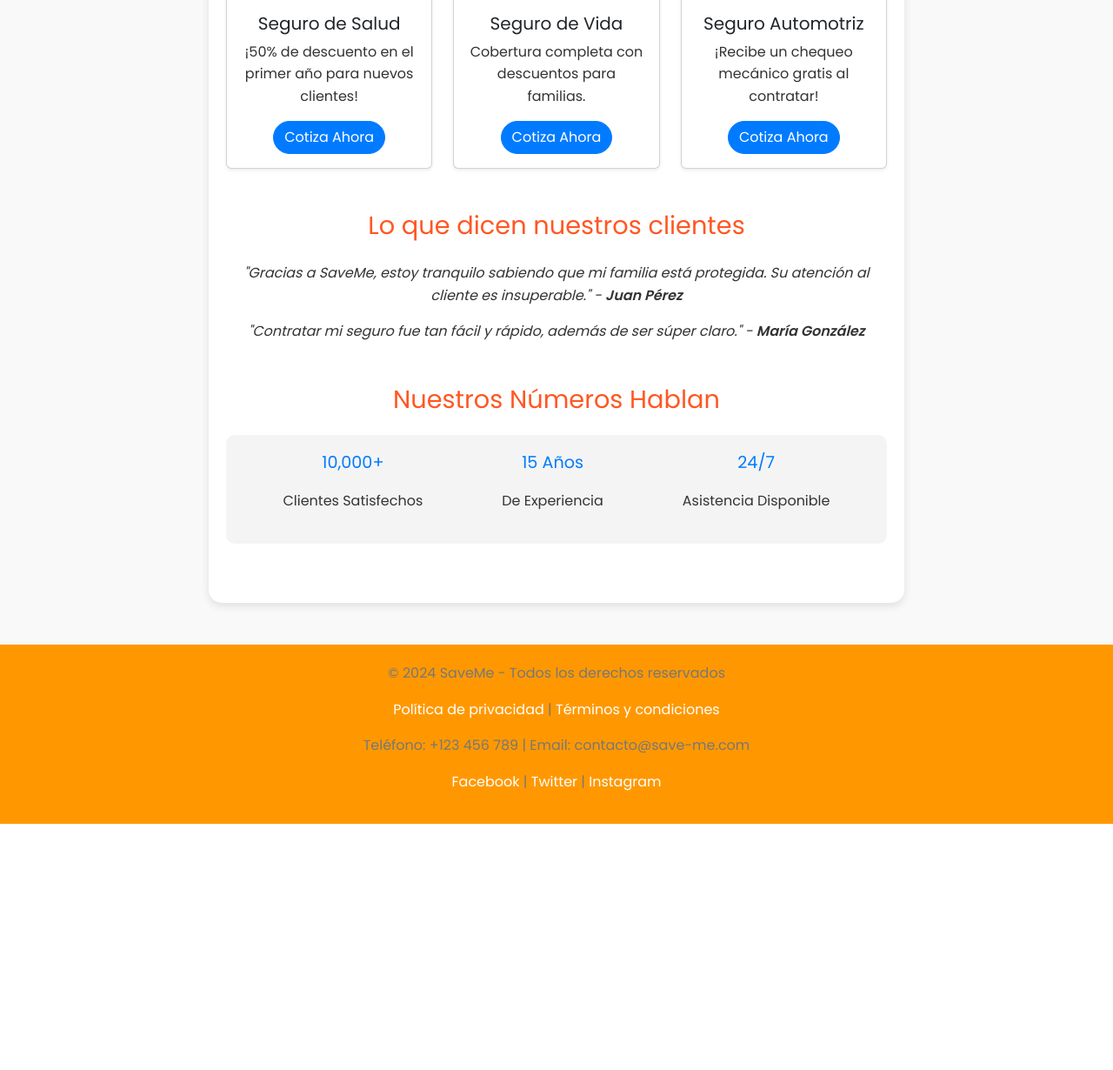
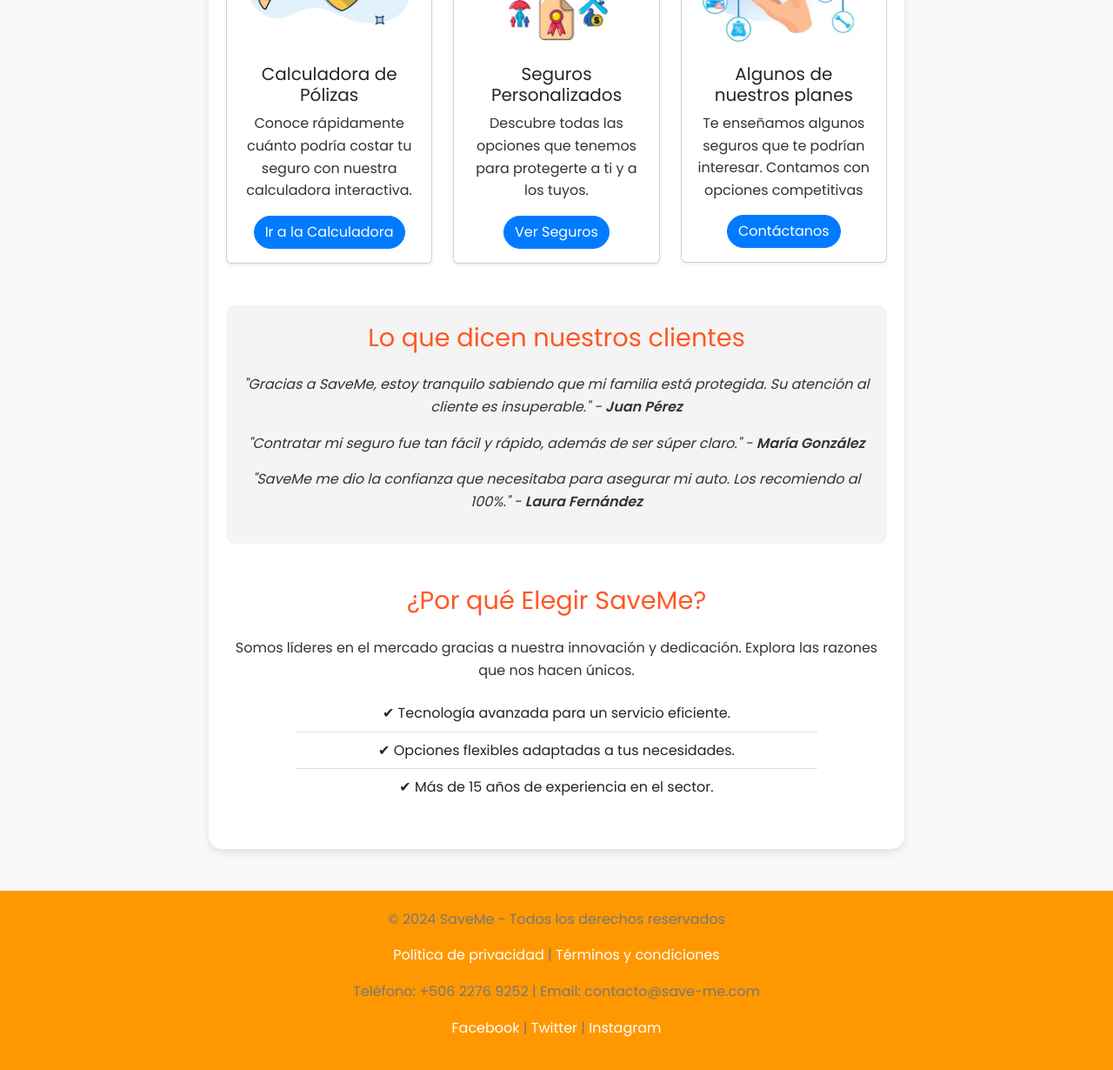
Before and after one commit to DaniEspinoza05/ProyectoSeguros, a PHP site: page / in a window 1280 px wide. Shown: the part 801-2031 px from the top of the page at 87% size. Before the commit the page ends 1748 px from the top, so only its background shows below. Run offline with PHP 8.4, Linux system fonts and the light colour scheme.

Commit message:
Página Index modificada
Se añadió toda una nueva página index con información relevante e interacciones para el usuario

```diff
--- a/footer.php
+++ b/footer.php
@@ -1,7 +1,7 @@
 <footer>
     <p>&copy; 2024 SaveMe - Todos los derechos reservados</p>
     <p><a href="privacidad.php">Política de privacidad</a> | <a href="terminos.php">Términos y condiciones</a></p>
-    <p>Teléfono: +123 456 789 | Email: contacto@save-me.com</p>
+    <p>Teléfono: +506 2276 9252 | Email: contacto@save-me.com</p>
     <p>
         <a href="https://www.facebook.com/SaveMe" target="_blank">Facebook</a> |
         <a href="https://twitter.com/SaveMe" target="_blank">Twitter</a> |
--- a/index.php
+++ b/index.php
@@ -14,7 +14,6 @@
     <link href="https://fonts.googleapis.com/css2?family=Poppins:wght@300;400;600&display=swap" rel="stylesheet">
     <link href="https://cdn.jsdelivr.net/npm/bootstrap@5.3.0-alpha1/dist/css/bootstrap.min.css" rel="stylesheet">
     <link href="css/index.css" rel="stylesheet">
-
 
     <!-- Estilos personalizados -->
     <style>
@@ -43,65 +42,72 @@
         .cta-button:hover {
             background-color: #d66b01;
         }
-        .stats {
-            display: flex;
-            justify-content: space-around;
+        .card:hover {
+            transform: scale(1.05);
+            transition: all 0.3s ease-in-out;
+        }
+        .testimonios {
+            background-color: #f4f4f4;
             padding: 20px;
-            background-color: #f4f4f4;
             border-radius: 10px;
-        }
-        .stat {
-            text-align: center;
         }
         .testimonio {
             font-style: italic;
             color: #555;
+            margin-bottom: 15px;
         }
+        .texto {
+            color: blue;
+        }
+
     </style>
 </head>
 <body>
     <!-- Hero Section -->
     <div class="hero">
         <div>
-            <h1 class="display-4">Protección que Inspira Confianza</h1>
-            <p class="lead">En SaveMe, hacemos que el seguro sea simple y accesible.</p>
-            <a href="registro.php" class="cta-button">Regístrate Ahora</a>
+            <h1 class="display-4">Explora Todo lo que SaveMe Ofrece</h1>
+            <p class="texto">Herramientas diseñadas para tu comodidad y protección.</p>
+            <a href="register.php" class="cta-button">Regístrate Ahora</a>
         </div>
     </div>
 
     <!-- Contenido Principal -->
     <main class="container my-5">
-        <!-- Promociones -->
+        <!-- Funcionalidades -->
         <section class="mb-5">
-            <h2 class="text-center mb-4">Promociones del Mes</h2>
+            <h2 class="text-center mb-4">Nuestras Herramientas Destacadas</h2>
             <div class="row g-4">
+                <!-- Card 1 -->
                 <div class="col-md-4">
                     <div class="card shadow-sm">
-                        <img src="./images/promo1.jpg" class="card-img-top" alt="Seguro Salud">
+                        <img src="./images/calculadora.jpg" class="card-img-top" alt="Calculadora de Pólizas">
                         <div class="card-body text-center">
-                            <h5 class="card-title">Seguro de Salud</h5>
-                            <p class="card-text">¡50% de descuento en el primer año para nuevos clientes!</p>
-                            <a href="#" class="btn btn-primary">Cotiza Ahora</a>
+                            <h5 class="card-title">Calculadora de Pólizas</h5>
+                            <p class="card-text">Conoce rápidamente cuánto podría costar tu seguro con nuestra calculadora interactiva.</p>
+                            <a href="calculadora.php" class="btn btn-primary">Ir a la Calculadora</a>
                         </div>
                     </div>
                 </div>
+                <!-- Card 2 -->
                 <div class="col-md-4">
                     <div class="card shadow-sm">
-                        <img src="./images/promo2.jpg" class="card-img-top" alt="Seguro de Vida">
+                        <img src="./images/personalizar.jpg" class="card-img-top" alt="Explora Seguros Personalizados">
                         <div class="card-body text-center">
-                            <h5 class="card-title">Seguro de Vida</h5>
-                            <p class="card-text">Cobertura completa con descuentos para familias.</p>
-                            <a href="#" class="btn btn-primary">Cotiza Ahora</a>
+                            <h5 class="card-title">Seguros Personalizados</h5>
+                            <p class="card-text">Descubre todas las opciones que tenemos para protegerte a ti y a los tuyos.</p>
+                            <a href="personalizar_seguro.php" class="btn btn-primary">Ver Seguros</a>
                         </div>
                     </div>
                 </div>
+                <!-- Card 3 -->
                 <div class="col-md-4">
                     <div class="card shadow-sm">
-                        <img src="./images/promo3.jpg" class="card-img-top" alt="Seguro Automotriz">
+                        <img src="./images/plan2.jpg" class="card-img-top" alt="Algunos de nuestros planes">
                         <div class="card-body text-center">
-                            <h5 class="card-title">Seguro Automotriz</h5>
-                            <p class="card-text">¡Recibe un chequeo mecánico gratis al contratar!</p>
-                            <a href="#" class="btn btn-primary">Cotiza Ahora</a>
+                            <h5 class="card-title">Algunos de nuestros planes</h5>
+                            <p class="card-text">Te enseñamos algunos seguros que te podrían interesar. Contamos con opciones competitivas</p>
+                            <a href="seguros.php" class="btn btn-primary">Contáctanos</a>
                         </div>
                     </div>
                 </div>
@@ -109,31 +115,24 @@
         </section>
 
         <!-- Testimonios -->
-        <section class="my-5">
+        <section class="testimonios my-5">
             <h2 class="text-center mb-4">Lo que dicen nuestros clientes</h2>
             <div class="testimonio text-center">
                 <p>"Gracias a SaveMe, estoy tranquilo sabiendo que mi familia está protegida. Su atención al cliente es insuperable." - <strong>Juan Pérez</strong></p>
                 <p>"Contratar mi seguro fue tan fácil y rápido, además de ser súper claro." - <strong>María González</strong></p>
+                <p>"SaveMe me dio la confianza que necesitaba para asegurar mi auto. Los recomiendo al 100%." - <strong>Laura Fernández</strong></p>
             </div>
         </section>
 
-        <!-- Estadísticas -->
-        <section class="mb-5">
-            <h2 class="text-center mb-4">Nuestros Números Hablan</h2>
-            <div class="stats">
-                <div class="stat">
-                    <h3>10,000+</h3>
-                    <p>Clientes Satisfechos</p>
-                </div>
-                <div class="stat">
-                    <h3>15 Años</h3>
-                    <p>De Experiencia</p>
-                </div>
-                <div class="stat">
-                    <h3>24/7</h3>
-                    <p>Asistencia Disponible</p>
-                </div>
-            </div>
+        <!-- Información Adicional -->
+        <section class="mt-5">
+            <h2 class="text-center mb-4">¿Por qué Elegir SaveMe?</h2>
+            <p class="text-center">Somos líderes en el mercado gracias a nuestra innovación y dedicación. Explora las razones que nos hacen únicos.</p>
+            <ul class="list-group list-group-flush mx-auto" style="max-width: 600px;">
+                <li class="list-group-item">✔ Tecnología avanzada para un servicio eficiente.</li>
+                <li class="list-group-item">✔ Opciones flexibles adaptadas a tus necesidades.</li>
+                <li class="list-group-item">✔ Más de 15 años de experiencia en el sector.</li>
+            </ul>
         </section>
     </main>
 
--- a/navbar.php
+++ b/navbar.php
@@ -7,7 +7,7 @@
         <nav>
             <ul class="menu">
                 <li class="menu-item"><a href="index.php">Inicio</a></li>
-                <li class="menu-item"><a href="adquisicion_seguros.php">Nuestros Seguros</a></li>
+                <li class="menu-item"><a href="personalizar_seguro.php">Personalizar Seguro</a></li>
                 <li class="menu-item"><a href="seguros.php">Seguros</a></li>
                 <li class="menu-item"><a href="calculadora.php">Calculadora de Pólizas</a></li>
                 <li class="menu-item"><a href="sobre-nosotros.php">Sobre Nosotros</a></li>
```
Also changed, not shown: images/Personalizar.jpg (added), images/Planes.jpg (added), images/calculadora.jpg (added), images/plan2.jpg (added), personalizar_seguro.php (renamed from adquisicion_seguros.php).
